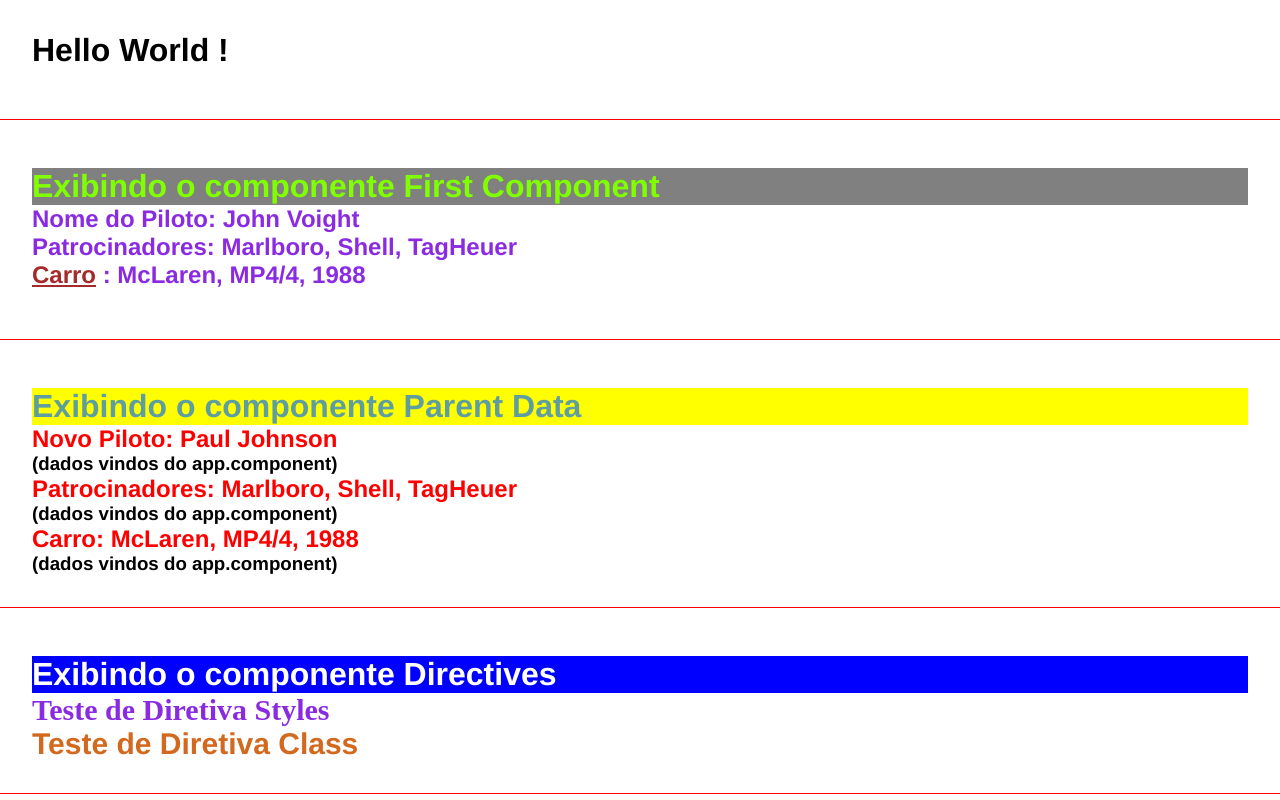
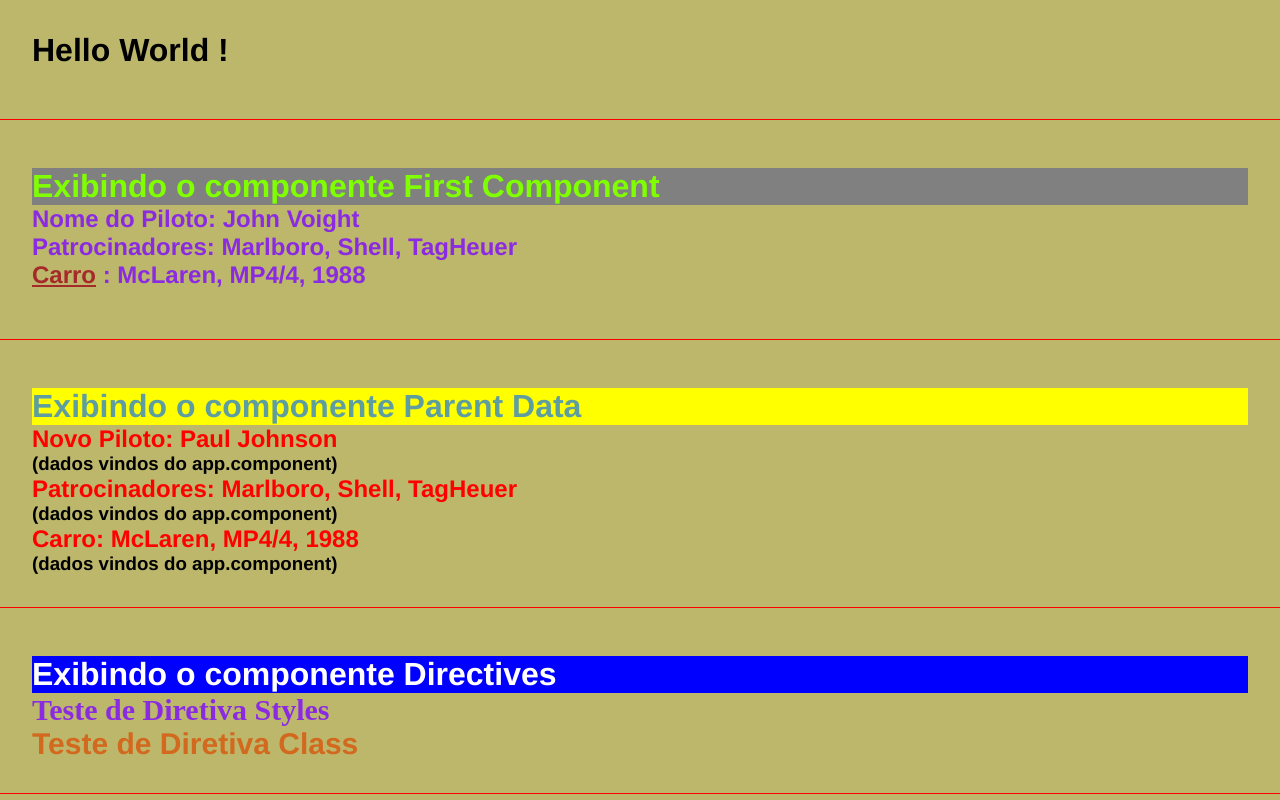
Before and after one commit to ernestopcaraujo/projectReviewAngular, an Angular app in the folder curso-angular/: page / in a window 1280 px wide. Shown: the top 800 px of the page. Built offline with nearby package versions, Linux system fonts and the light colour scheme.

Commit message:
fix: Changed background color

```diff
--- a/curso-angular/src/styles.css
+++ b/curso-angular/src/styles.css
@@ -10,6 +10,7 @@ a{
 
 body{
     padding-bottom: 500px;
+    background-color: darkkhaki;
 }
 
 .class {
```
